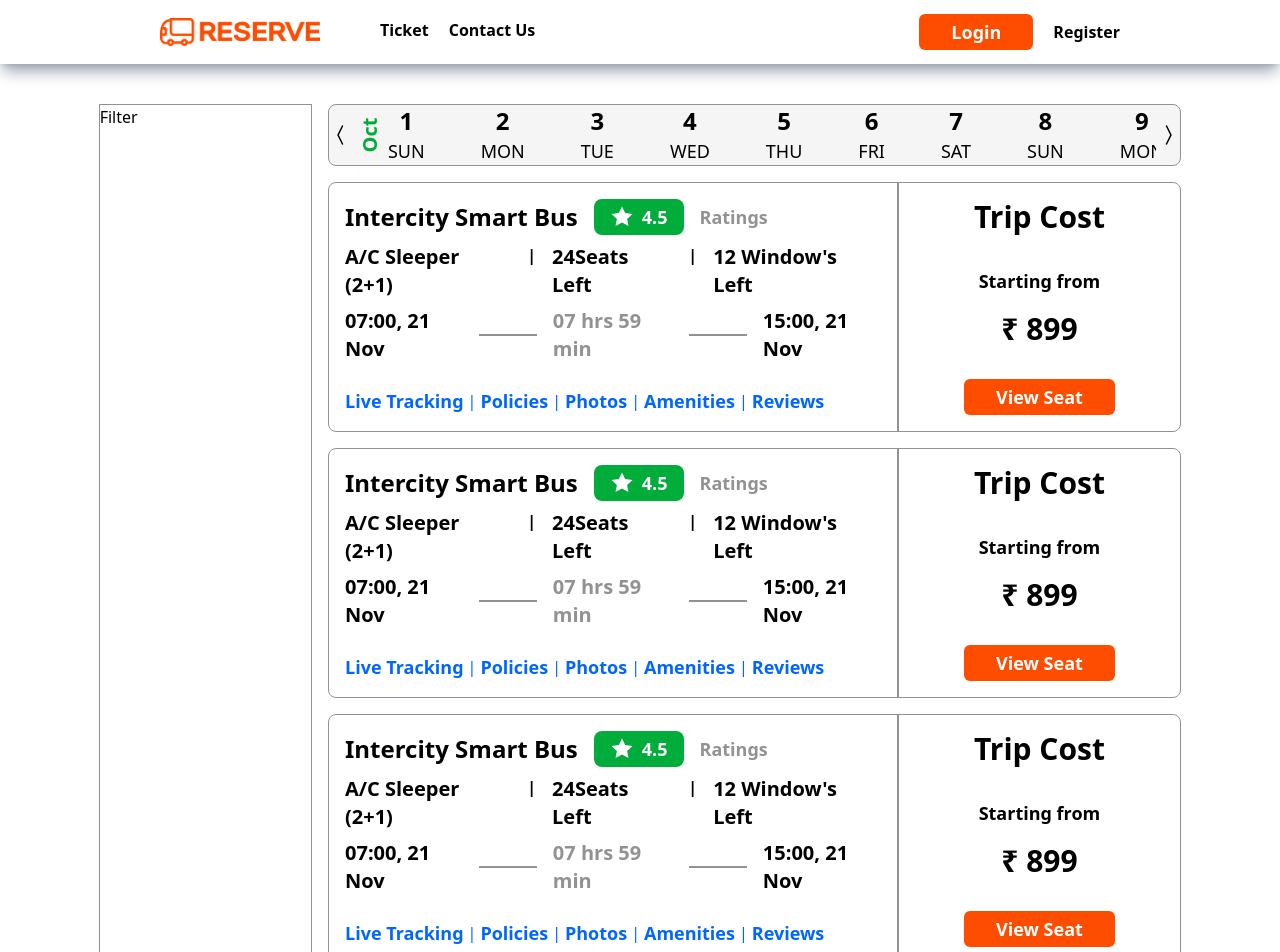
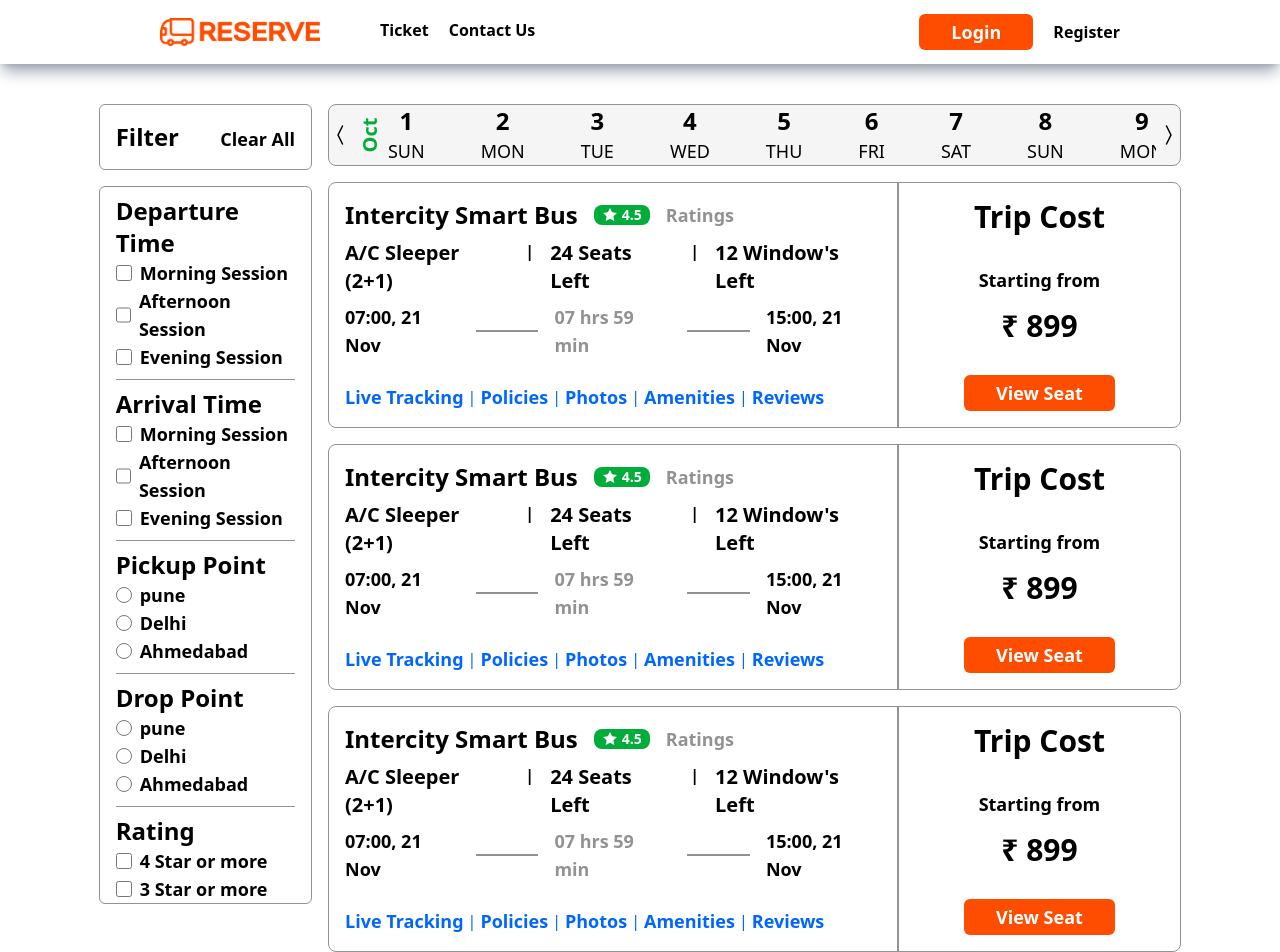
Before and after one commit to Patil-Shrikrishna/Bus-Reserve, a React (Vite) app in the folder Bus-Reserve-FE/: page /buses in a window 1280 px wide. Shown: the top 952 px of the page. Built offline with nearby package versions, Linux system fonts and the light colour scheme.

Commit message:
[fix]: Added functionality to filter

```diff
--- a/Bus-Reserve-FE/src/components/BusDetailCard.jsx
+++ b/Bus-Reserve-FE/src/components/BusDetailCard.jsx
@@ -33,7 +33,7 @@ const BusDetailCard = (props) => {
             />
             |
             <Heading
-              heading="24Seats Left"
+              heading="24 Seats Left"
               className="text-xs lg:text-md xl:text-xl xxl:text-xl font-bold "
             />
             |
@@ -46,17 +46,17 @@ const BusDetailCard = (props) => {
           <div className="flex gap-4 items-center">
             <Heading
               heading="07:00, 21 Nov"
-              className="text-xs lg:text-md xl:text-xl xxl:text-3xl font-bold"
+              className="text-xs lg:text-md xl:text-lg xxl:text-3xl font-bold"
             />
             <div className="border border-custom-darkgray w-6 lg:w-10 xl:w-16 xxl:w-20 h-0"></div>
             <Heading
               heading="07 hrs 59 min"
-              className="text-xs lg:text-md xl:text-xl font-bold text-custom-darkgray"
+              className="text-xs lg:text-md xl:text-lg xxl:text-3xl font-bold text-custom-darkgray"
             />
             <div className="border border-custom-darkgray w-6 lg:w-10 xl:w-16 xxl:w-20 h-0"></div>
             <Heading
               heading="15:00, 21 Nov"
-              className="text-xs lg:text-md xl:text-xl xxl:text-3xl  font-bold"
+              className="text-xs lg:text-md xl:text-lg xxl:text-3xl  font-bold"
             />
           </div>
           {/* Line 4 */}
@@ -103,7 +103,7 @@ const BusDetailCard = (props) => {
           />
           <Button
             name="View Seat"
-            className="text-sm xl:text-lg font-bold  mt-4"
+            className="text-xs md:text-md xl:text-lg font-bold mt-4"
             onClick={() => setIsOpen(!isOpen)}
           />
         </div>
@@ -116,7 +116,8 @@ const BusDetailCard = (props) => {
         id={`collapsibleContent${props.id}`}
       >
         {/* Line 1: */}
-        <Heading heading="Select Seats" className="font-bold" />
+        <Heading heading="Select Seats" className="text-lg font-bold" />
+        <div className="flex flex-col sm:flex-row gap-4">
           {/* Line 2: */}
           <div className="flex gap-2">
             {/* column 1 */}
@@ -130,14 +131,17 @@ const BusDetailCard = (props) => {
                   >
                     <RadioButton
                       label={item}
+                      name="priceGroup"
+                      id={`price-${item}`}
                       className="flex gap-2 w-fit text-xs items-center justify-center"
                     />
                   </div>
                 );
               })}
             </div>
+          </div>
           {/* column 2 */}
-          <div>
+          <div className="flex sm:flex-col gap-4 sm:gap-1">
             <label className="flex items-center gap-2 text-sm">
               <BsSquare />
               Vacant Seats
@@ -152,49 +156,63 @@ const BusDetailCard = (props) => {
             </label>
           </div>
         </div>
+
         {/* Bus seat layout code starts here */}
         <div className="flex gap-2 sm:flex-row flex-col ">
-          <div className="flex flex-col w-full sm:w-2/3 h-fit justify-center items-center border border-custom-darkgray ">
-            <div className="flex gap-2 w-fit -rotate-90 -my-24 sm:-my-32">
+          <div className="flex sm:flex-col w-full sm:w-2/3 h-fit gap-6 justify-center items-center border border-custom-darkgray p-6 sm:p-0">
+            <div className="flex gap-2 w-fit sm:-rotate-90 -my-24 sm:-my-32">
               <SeatLayout berth="Upper Berth" />
             </div>
-            <div className="flex gap-2 w-fit -rotate-90 -my-24">
+            <div className="flex gap-2 w-fit sm:-rotate-90 sm:-my-32">
               <SeatLayout berth="Lower Berth" />
             </div>
           </div>
           {/* column 2 */}
-          <div className=" border border-custom-darkgray p-4 w-1/3">
+          <div className="flex md:flex-col justify-between border border-custom-darkgray p-4 w-full gap-6 sm:w-1/3">
+            <div className="sm:flex sm:flex-col w-full">
               {/* Line 1  */}
               <Heading
                 heading="Boarding & Dropping"
-              className="text-2xl font-bold"
+                className="text-lg sm:text-2xl font-bold"
               />
               {/* Line 2  */}
               <div className="flex flex-col">
                 <div className="flex justify-between">
                   {/* Line 1  */}
-                <Heading heading="Ahmedabad" className="text-lg font-bold" />
+                  <Heading
+                    heading="Ahmedabad"
+                    className="text-md font-semibold"
+                  />
                   {/* Line 1  */}
-                <Heading heading="07:00" className="text-lg font-bold" />
+                  <Heading heading="07:00" className="text-md font-semibold" />
                 </div>
                 <div className="flex justify-between">
                   {/* Line 1  */}
-                <Heading heading="Delhi" className="text-lg font-bold" />
+                  <Heading heading="Delhi" className="text-md font-semibold" />
                   {/* Line 1  */}
-                <Heading heading="15:00" className="text-lg font-bold" />
+                  <Heading heading="15:00" className="text-md font-semibold" />
                 </div>
               </div>
+
               {/* Line 3  */}
               <div className="flex justify-between border-y border-custom-darkgray">
                 <Heading heading="Seat Number:" className="text-lg font-bold" />
                 <Heading heading="L01, L02" className="text-lg font-bold" />
               </div>
+            </div>
+            <div className="sm:flex sm:flex-col w-full">
               {/* Line 4  */}
-            <Heading heading="Fare Details" className="text-2xl font-bold" />
+              <Heading
+                heading="Fare Details"
+                className="text-lg sm:text-2xl font-bold"
+              />
               {/* Line 5  */}
               <div className="flex justify-between">
-              <Heading heading="Amount" className="text-lg font-bold" />
-              <Heading heading="INR: 1798" className="text-lg font-bold" />
+                <Heading heading="Amount" className="text-md font-semibold" />
+                <Heading
+                  heading="INR: 1798"
+                  className="text-md font-semibold"
+                />
               </div>
               <Button
                 name="Proceed To Book"
@@ -204,6 +222,7 @@ const BusDetailCard = (props) => {
               />
             </div>
           </div>
+        </div>
         {/* Bus seat layout code ends here */}
       </div>
     </div>
--- a/Bus-Reserve-FE/src/components/CheckBox.jsx
+++ b/Bus-Reserve-FE/src/components/CheckBox.jsx
@@ -1,9 +1,24 @@
-import React from "react";
+import React, { useState, useEffect } from "react";
 
 const CheckBox = (props) => {
+  const [isChecked, setIsChecked] = useState(false);
+
+  const handleToggle = (event) => {
+    const { checked } = event.target;
+    setIsChecked(checked);
+    if (props.select) {
+      props.select(props.name, event.target.value, event.target.checked);
+    }
+  };
   return (
-    <label>
-      <input type="checkbox" value={props.label} />
+    <label className={props.className}>
+      <input
+        type="checkbox"
+        value={props.label}
+        className="w-4 h-4"
+        checked={isChecked}
+        onChange={handleToggle}
+      />
       {props.label}
     </label>
   );
--- a/Bus-Reserve-FE/src/components/DateSelector.jsx
+++ b/Bus-Reserve-FE/src/components/DateSelector.jsx
@@ -81,11 +81,11 @@ const DateSelector = () => {
 
     if (calendar && scrollLeft && scrollRight) {
       scrollLeft.addEventListener("click", function () {
-        calendar.scrollLeft -= 350; // Adjust the value to control the scroll distance
+        calendar.scrollLeft -= 15; // Adjust the value to control the scroll distance
       });
 
       scrollRight.addEventListener("click", function () {
-        calendar.scrollLeft += 350; // Adjust the value to control the scroll distance
+        calendar.scrollLeft += 15; // Adjust the value to control the scroll distance
       });
     }
   }, []);
--- a/Bus-Reserve-FE/src/components/RadioButton.jsx
+++ b/Bus-Reserve-FE/src/components/RadioButton.jsx
@@ -1,12 +1,24 @@
 import React from "react";
 
 const RadioButton = (props) => {
+  const handleToggle = (event) => {
+    if (props.select) {
+      props.select(props.name, event.target.value);
+    }
+  };
+
   return (
-    <label className={props.className}>
-      <input type="radio" value={props.label} />
-      {props.label}
-    </label>
+    <div className={props.className}>
+      <input
+        type="radio"
+        id={props.id}
+        name={props.name}
+        value={props.label}
+        className="w-4 h-4"
+        onChange={handleToggle}
+      />
+      <label htmlFor={props.id}>{props.label}</label>
+    </div>
   );
 };
-
 export default RadioButton;
--- a/Bus-Reserve-FE/src/components/Rating.jsx
+++ b/Bus-Reserve-FE/src/components/Rating.jsx
@@ -3,8 +3,8 @@ import { GoStar } from "react-icons/go";
 
 const Rating = (props) => {
   return (
-    <div className="flex justify-center items-center gap-2 bg-custom-green text-white text-lg font-semibold rounded-lg w-fit py-1 px-4">
-      <GoStar size={24} />
+    <div className="flex justify-center items-center gap-1 bg-custom-green text-white text-sm font-semibold rounded-lg w-fit px-2">
+      <GoStar size={16} />
       {props.rating}
     </div>
   );
--- a/Bus-Reserve-FE/src/pages/AvailableBus.jsx
+++ b/Bus-Reserve-FE/src/pages/AvailableBus.jsx
@@ -1,10 +1,57 @@
-import React from "react";
+import React, { useState } from "react";
 import Navbar from "../components/Navbar";
 import Footer from "../components/Footer";
 import BusDetailCard from "../components/BusDetailCard";
 import DateSelector from "../components/DateSelector";
+import Heading from "../components/Heading";
+import CheckBox from "../components/CheckBox";
+import RadioButton from "../components/RadioButton";
 
 const AvailableBus = () => {
+  const [filterObject, setFilterObject] = useState({
+    arrivalTime: [],
+    departureTime: [],
+    PickupPoint: "",
+    DropPoint: "",
+    busRating: [],
+    busOperator: [],
+  });
+
+  const pickupDropFilter = ["pune", "Delhi", "Ahmedabad"];
+  const arrivalDepartureSessionFilter = [
+    "Morning Session",
+    "Afternoon Session",
+    "Evening Session",
+  ];
+  const ratingFilter = ["4 Star or more", "3 Star or more", "0-2 Star"];
+  const busOperatorFilter = [
+    "Tata Motors",
+    "Eicher Motors",
+    "Intercity Smart Bus",
+  ];
+
+  const handleClearAll = () => {};
+
+  // For the handleRadioChange function
+  const handleRadioChange = (name, value) => {
+    setFilterObject((prevState) => ({
+      ...prevState,
+      [name]: prevState[name] === value ? undefined : value,
+    }));
+  };
+
+  // For the handleCheckboxChange function
+  const handleCheckboxChange = (name, value, checked) => {
+    setFilterObject((prevState) => ({
+      ...prevState,
+      [name]: checked
+        ? [...(prevState[name] || []), value]
+        : prevState[name]?.filter((item) => item !== value),
+    }));
+  };
+
+  console.log("filterObject", filterObject);
+
   return (
     <div>
       {/* Section 1: Navbar */}
@@ -12,8 +59,117 @@ const AvailableBus = () => {
       {/* Section 2: Main content */}
       <div className="flex gap-4 justify-center m-10 xl:my-10 xl:m-0 ">
         {/* Section 2.1 : Filter */}
-        <div className="flex flex-col w-1/6 md:w-1/6 xxl:w-1/6 border border-custom-darkgray ">
-          Filter
+        <div className="flex flex-col w-1/6 md:w-1/6 xxl:w-1/6 gap-4 h-screen ">
+          <div className="flex w-full items-baseline justify-between border border-custom-darkgray rounded-md py-4 px-4">
+            <Heading
+              heading="Filter"
+              className="font-bold text-xs sm:text-2xl"
+            />
+            <button onClick={handleClearAll}>
+              <Heading
+                heading="Clear All"
+                className="font-bold text-xs sm:text-lg"
+              />
+            </button>
+          </div>
+          <div className="flex flex-col w-full overflow-scroll no-scrollbar border border-custom-darkgray rounded-md px-4">
+            <div className="flex flex-col border-b border-custom-darkgray py-2">
+              <Heading
+                heading="Departure Time"
+                className="font-bold text-sm sm:text-2xl"
+              />
+              {arrivalDepartureSessionFilter.map((item) => (
+                <CheckBox
+                  select={handleCheckboxChange}
+                  name="arrivalTime"
+                  key={item}
+                  // isChecked={filterObject.arrivalTime.includes(item)}
+                  label={item}
+                  className="text-xs sm:text-lg font-semibold flex items-center gap-2"
+                />
+              ))}
+            </div>
+            <div className=" flex flex-col border-b border-custom-darkgray py-2">
+              <Heading
+                heading="Arrival Time"
+                className="font-bold text-sm sm:text-2xl"
+              />
+              {arrivalDepartureSessionFilter.map((item) => (
+                <CheckBox
+                  select={handleCheckboxChange}
+                  name="departureTime"
+                  key={item}
+                  // isChecked={filterObject.departureTime.includes(item)}
+                  label={item}
+                  className="text-xs sm:text-lg font-semibold flex items-center gap-2"
+                />
+              ))}
+            </div>
+            <div className=" flex flex-col border-b border-custom-darkgray py-2">
+              <Heading
+                heading="Pickup Point"
+                className="font-bold text-sm sm:text-2xl"
+              />
+              {pickupDropFilter.map((item) => (
+                <RadioButton
+                  key={item}
+                  label={item}
+                  select={handleRadioChange}
+                  name="PickupPoint"
+                  id={`pickup-${item}`}
+                  className="text-xs sm:text-lg font-semibold flex items-center gap-2"
+                />
+              ))}
+            </div>
+            <div className=" flex flex-col border-b border-custom-darkgray py-2">
+              <Heading
+                heading="Drop Point"
+                className="font-bold text-sm sm:text-2xl"
+              />
+              {pickupDropFilter.map((item) => (
+                <RadioButton
+                  key={item}
+                  label={item}
+                  select={handleRadioChange}
+                  name="DropPoint"
+                  id={`drop-${item}`}
+                  className="text-xs sm:text-lg font-semibold flex items-center gap-2"
+                />
+              ))}
+            </div>
+            <div className=" flex flex-col border-b border-custom-darkgray py-2">
+              <Heading
+                heading="Rating"
+                className="font-bold text-sm sm:text-2xl"
+              />
+              {ratingFilter.map((item) => (
+                <CheckBox
+                  select={handleCheckboxChange}
+                  name="busRating"
+                  key={item}
+                  // isChecked={filterObject.busRating.includes(item)}
+                  label={item}
+                  className="text-xs sm:text-lg font-semibold flex items-center gap-2"
+                />
+              ))}
+            </div>
+            <div className=" flex flex-col border-b border-custom-darkgray py-2">
+              <Heading
+                heading="Bus Operator"
+                className="font-bold text-sm sm:text-2xl"
+              />
+              {busOperatorFilter.map((item) => (
+                <CheckBox
+                  select={handleCheckboxChange}
+                  name="busOperator"
+                  // isChecked={filterObject.busOperator.includes(item)}
+                  key={item}
+                  label={item}
+                  className="text-xs sm:text-lg font-semibold flex items-center gap-2"
+                />
+              ))}
+            </div>
+          </div>
         </div>
         {/* Section 2.2 : Available bus details */}
         <div className="flex flex-col w-5/6 md:w-4/6 xxl:w-4/6 gap-4 items-center">
@@ -35,3 +191,23 @@ const AvailableBus = () => {
 };
 
 export default AvailableBus;
+
+// This is Structure of Filter object
+// const [filterObject, setFilterObject] = useState({
+//   arrivalTime: [],
+//   departureTime: [],
+//   PickupPoint: "",
+//   DropPoint: "",
+//   busRating: [],
+//   busOperator: [],
+// });
+
+// This is data representation
+// const filterObject = {
+//   DropPoint: "Delhi",
+//   PickupPoint: "Ahmedabad",
+//   arrivalTime: ["Morning Session", "Afternoon Session"],
+//   busOperator: ["Tata Motors", "Eicher Motors"],
+//   busRating: ["4 Star or more", "3 Star or more"],
+//   departureTime: ["Evening Session", "Afternoon Session"],
+// };
--- a/Bus-Reserve-FE/tailwind.config.js
+++ b/Bus-Reserve-FE/tailwind.config.js
@@ -23,7 +23,7 @@ export default {
         md: "768px",
         lg: "1024px",
         xl: "1280px",
-        xxl: "1536px",
+        xxl: "1750px",
       },
     },
   },
```
Lines whose indentation alone changed are shown as unchanged.
